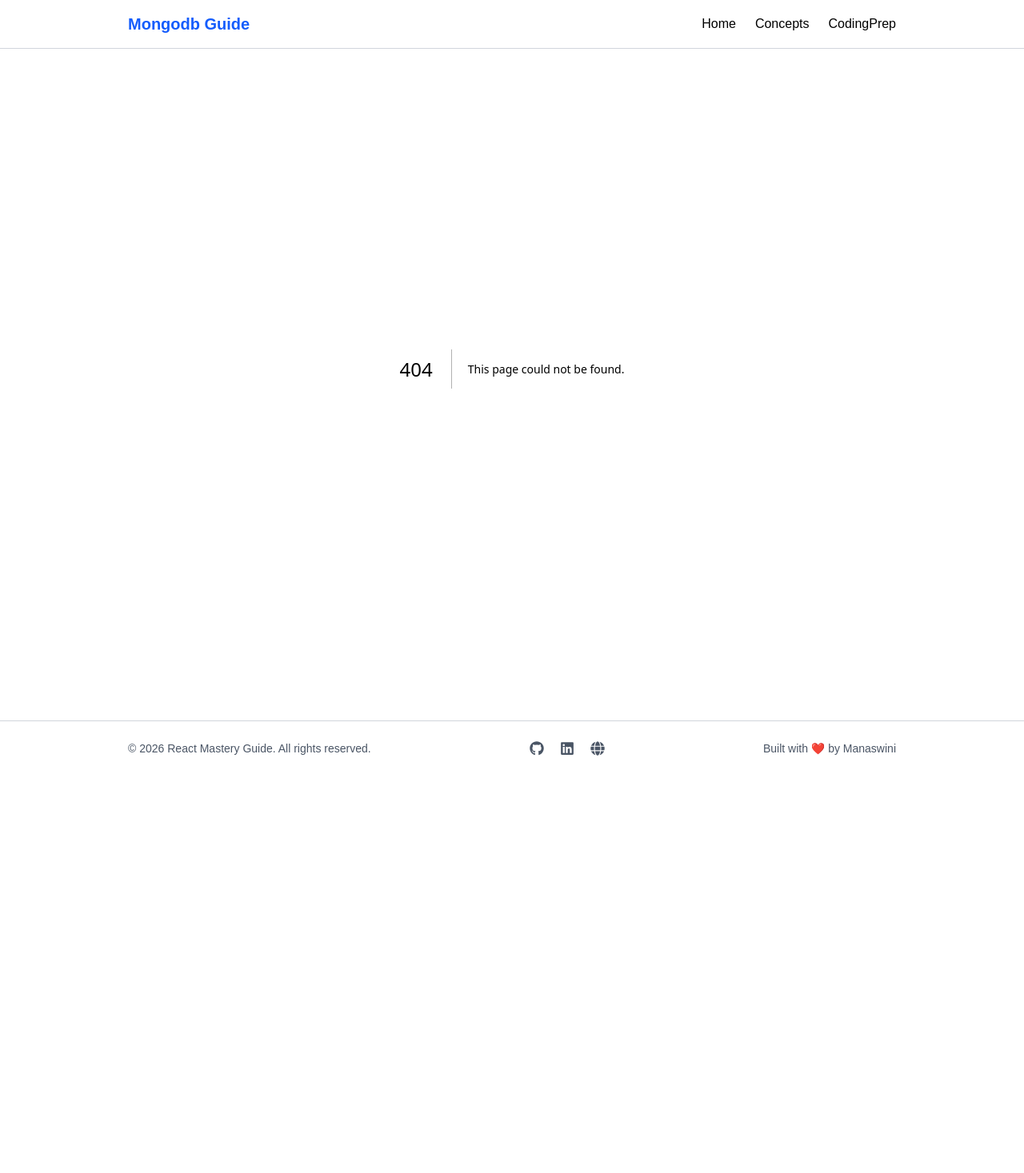
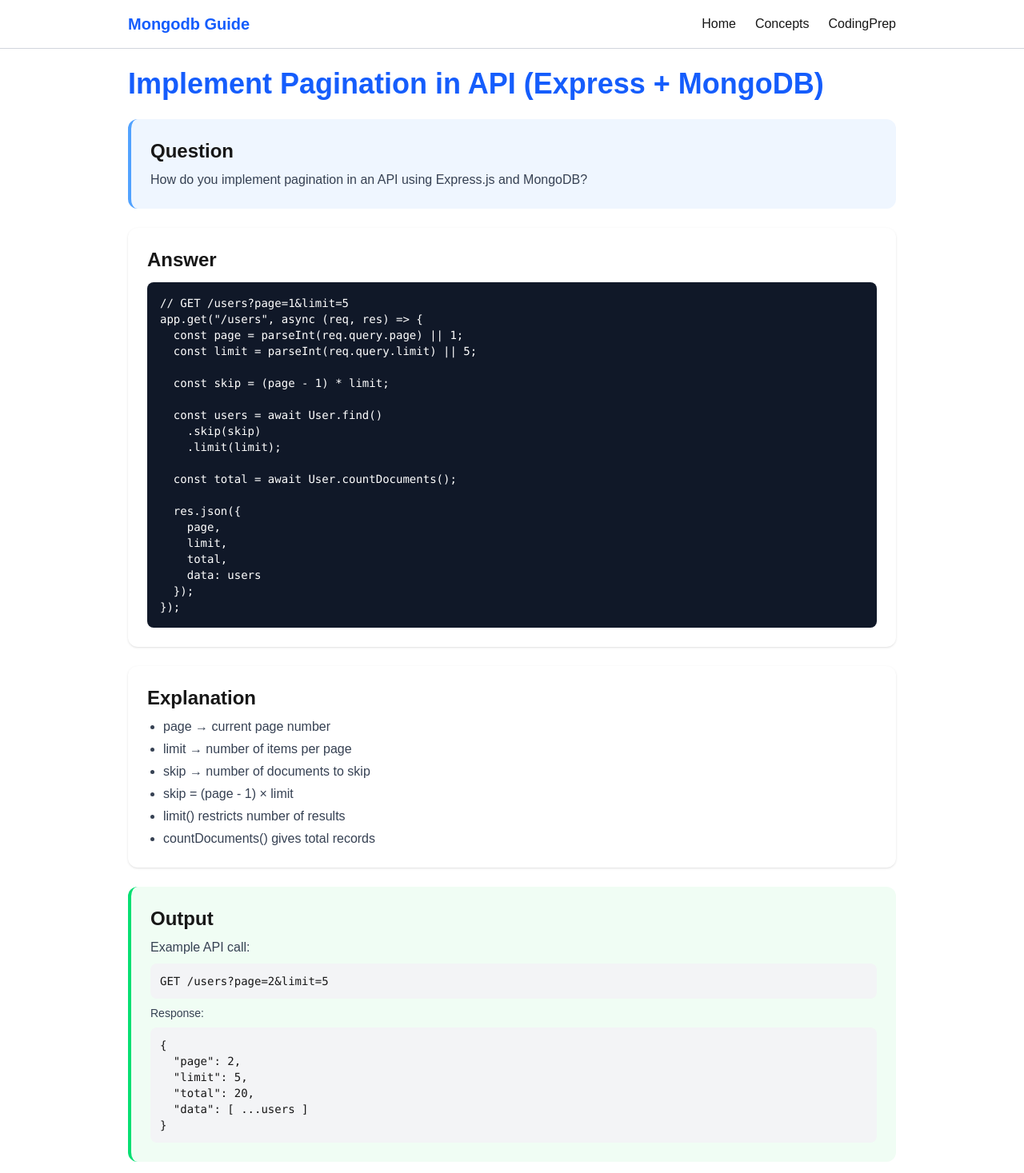
Before and after one commit to Monisasmal/MongoDB-Concept, a Next.js app: page /CodingPrep/PaginationAPI in a window 1280 px wide. Before the commit this address had no page. Shown: the top 1467 px of the page at 80% size. Before the commit the page ends 970 px from the top, so only its background shows below. Built offline with nearby package versions, Linux system fonts and the light colour scheme.

Commit message:
first commit

```diff
--- /dev/null
+++ b/src/app/CodingPrep/PaginationAPI/page.tsx
@@ -0,0 +1,108 @@
+export default function PaginationAPI() {
+  return (
+    <div className="w-full max-w-5xl mx-auto px-4 sm:px-6 lg:px-8 py-6">
+
+      {/* Title */}
+      <h1 className="text-2xl sm:text-3xl md:text-4xl font-bold text-blue-600 mb-6">
+        Implement Pagination in API (Express + MongoDB)
+      </h1>
+
+      {/* Question */}
+      <section className="mb-6 bg-blue-50 border-l-4 border-blue-400 rounded-xl p-4 sm:p-6">
+        <h2 className="text-lg sm:text-xl md:text-2xl font-semibold mb-2">
+          Question
+        </h2>
+        <p className="text-sm sm:text-base text-gray-700">
+          How do you implement pagination in an API using Express.js and MongoDB?
+        </p>
+      </section>
+
+      {/* Answer */}
+      <section className="mb-6 bg-white shadow-sm rounded-xl p-4 sm:p-6">
+        <h2 className="text-lg sm:text-xl md:text-2xl font-semibold mb-3">
+          Answer
+        </h2>
+
+        <pre className="bg-gray-900 text-white p-3 sm:p-4 rounded-lg overflow-x-auto text-xs sm:text-sm">
+{`// GET /users?page=1&limit=5
+app.get("/users", async (req, res) => {
+  const page = parseInt(req.query.page) || 1;
+  const limit = parseInt(req.query.limit) || 5;
+
+  const skip = (page - 1) * limit;
+
+  const users = await User.find()
+    .skip(skip)
+    .limit(limit);
+
+  const total = await User.countDocuments();
+
+  res.json({
+    page,
+    limit,
+    total,
+    data: users
+  });
+});`}
+        </pre>
+      </section>
+
+      {/* Explanation */}
+      <section className="mb-6 bg-white shadow-sm rounded-xl p-4 sm:p-6">
+        <h2 className="text-lg sm:text-xl md:text-2xl font-semibold mb-2">
+          Explanation
+        </h2>
+        <ul className="list-disc ml-5 text-sm sm:text-base text-gray-700 space-y-1">
+          <li>page → current page number</li>
+          <li>limit → number of items per page</li>
+          <li>skip → number of documents to skip</li>
+          <li>skip = (page - 1) × limit</li>
+          <li>limit() restricts number of results</li>
+          <li>countDocuments() gives total records</li>
+        </ul>
+      </section>
+
+      {/* Output */}
+      <section className="mb-6 bg-green-50 border-l-4 border-green-400 rounded-xl p-4 sm:p-6">
+        <h2 className="text-lg sm:text-xl md:text-2xl font-semibold mb-2">
+          Output
+        </h2>
+        <p className="text-sm sm:text-base text-gray-700">
+          Example API call:
+        </p>
+
+        <pre className="bg-gray-100 p-3 rounded-lg text-xs sm:text-sm mt-2">
+{`GET /users?page=2&limit=5`}
+        </pre>
+
+        <p className="text-sm text-gray-700 mt-2">
+          Response:
+        </p>
+
+        <pre className="bg-gray-100 p-3 rounded-lg text-xs sm:text-sm mt-2">
+{`{
+  "page": 2,
+  "limit": 5,
+  "total": 20,
+  "data": [ ...users ]
+}`}
+        </pre>
+      </section>
+
+      {/* Interview Points */}
+      <section className="bg-white shadow-sm rounded-xl p-4 sm:p-6">
+        <h2 className="text-lg sm:text-xl md:text-2xl font-semibold mb-3">
+          Interview Points
+        </h2>
+        <ul className="list-disc pl-5 text-gray-700 text-sm sm:text-base space-y-2">
+          <li>Pagination improves performance</li>
+          <li>Uses skip() and limit()</li>
+          <li>Formula: skip = (page - 1) × limit</li>
+          <li>Helps handle large datasets</li>
+          <li>Always return total count</li>
+        </ul>
+      </section>
+
+    </div>
+  );
+}
--- a/src/app/CodingPrep/page.tsx
+++ b/src/app/CodingPrep/page.tsx
@@ -5,6 +5,7 @@ const CodingQue = [
      {name: "Create schema and model using Mongoose.?", path:"/CodingPrep/CreateSchemaModel"},
      {name: "Insert Data using Mongoose?", path:"/CodingPrep/InsertDataMongoose"},
      {name: "Build CRUD API with MongoDB.?", path:"/CodingPrep/CRUDAPIMongoDB"},
+     {name: "Implement Pagination in API (Express + MongoDB)?", path:"/CodingPrep/PaginationAPI"},
 ];
 
 export default function InterviewCoding(){
```
